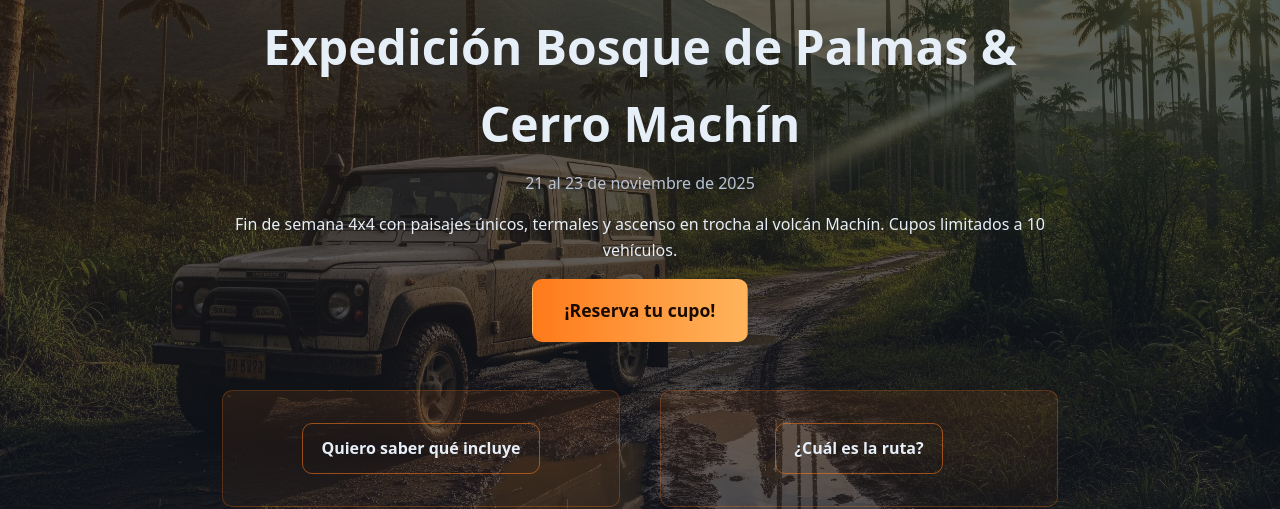
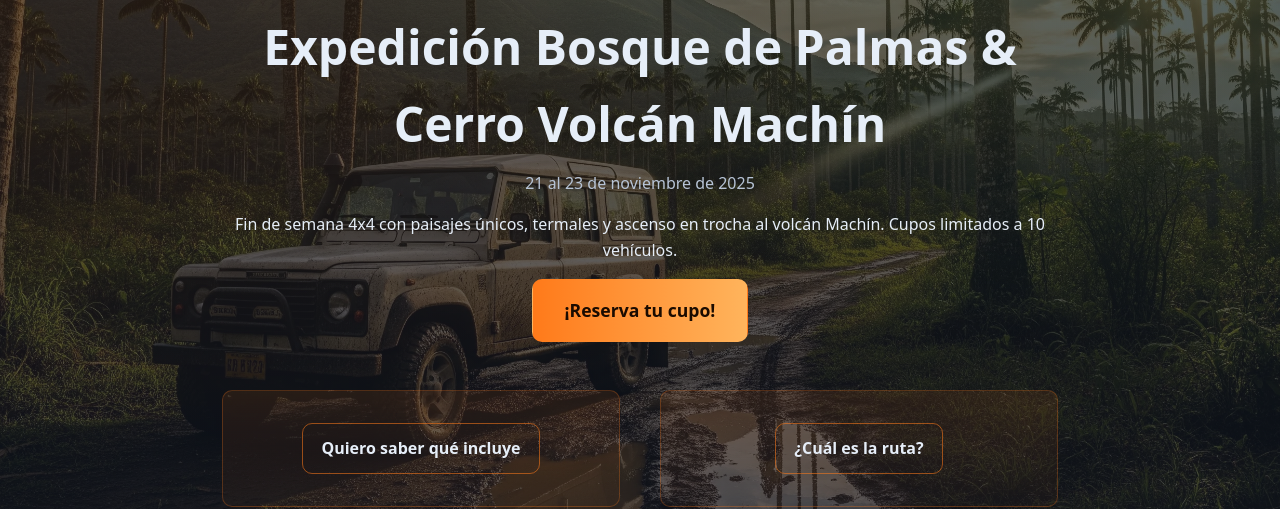
Before and after one commit to rcdflorez/4x4-travel-eje, a plain HTML site: page bosque-palmas-machin/index.html in a window 1280 px wide. Shown: the part 291-800 px from the top of the page. Drawn offline with Linux system fonts and the light colour scheme.

Commit message:
Update expedition name to include 'Volcán' in Cerro Machín

```diff
--- a/bosque-palmas-machin/config.json
+++ b/bosque-palmas-machin/config.json
@@ -1,7 +1,7 @@
 {
   "expedition": {
-    "name": "Expedición Bosque de Palmas & Cerro Machín",
-    "shortName": "Bosque de Palmas & Cerro Machín",
+    "name": "Expedición Bosque de Palmas & Cerro Volcán Machín",
+    "shortName": "Bosque de Palmas & Cerro Volcán Machín",
     "dates": {
       "start": "2025-11-21",
       "end": "2025-11-23",
@@ -112,7 +112,7 @@
       "number": "573045374705",
       "url": "https://wa.me/573045374705",
       "texts": {
-        "registration": "Quiero inscribirme a la Expedición Bosque de Palmas & Cerro Machín (21-23 Nov 2025)",
+        "registration": "Quiero inscribirme a la Expedición Bosque de Palmas & Cerro Volcán Machín (21-23 Nov 2025)",
         "info": "Hola, tengo preguntas sobre la expedición"
       }
     },
@@ -148,7 +148,7 @@
     }
   },
   "seo": {
-    "title": "Expedición Bosque de Palmas & Cerro Machín (21-23 Nov 2025) | 4X4 Travel Eje",
+    "title": "Expedición Bosque de Palmas & Cerro Volcán Machín (21-23 Nov 2025) | 4X4 Travel Eje",
     "description": "Vive un fin de semana 4x4 por el Bosque de Palmas y el volcán Cerro Machín: aventura, paisajes y actividades en grupo. Cupos limitados a 10 vehículos.",
     "keywords": [
       "expedición 4x4",
--- a/bosque-palmas-machin/index.html
+++ b/bosque-palmas-machin/index.html
@@ -4,15 +4,15 @@
   <meta charset="UTF-8">
   <meta name="viewport" content="width=device-width, initial-scale=1.0">
   <meta name="color-scheme" content="dark" />
-  <title>Expedición Bosque de Palmas & Cerro Machín (21-23 Nov 2025) | 4X4 Travel Eje</title>
+  <title>Expedición Bosque de Palmas & Cerro Volcán Machín (21-23 Nov 2025) | 4X4 Travel Eje</title>
   <meta name="description" content="Vive un fin de semana 4x4 por el Bosque de Palmas y el volcán Cerro Machín: aventura, paisajes y actividades en grupo. Cupos limitados a 10 vehículos." />
   <meta property="og:site_name" content="4X4 Travel Eje" />
-  <meta property="og:title" content="Expedición Bosque de Palmas & Cerro Machín | 21-23 Nov 2025 | 4X4 Travel Eje" />
+  <meta property="og:title" content="Expedición Bosque de Palmas & Cerro Volcán Machín | 21-23 Nov 2025 | 4X4 Travel Eje" />
   <meta property="og:type" content="website" />
   <meta property="og:description" content="Aventura 4x4 exclusiva: 10 vehículos, guías, hospedaje, alimentación y actividades únicas entre Salento y Cajamarca." />
   <meta property="og:image" content="/4x4-travel-eje/bosque-palmas-machin/assets/images/sharing.png" />
   <meta name="twitter:card" content="summary_large_image" />
-  <meta name="twitter:title" content="Expedición Bosque de Palmas & Cerro Machín | 21-23 Nov 2025 | 4X4 Travel Eje" />
+  <meta name="twitter:title" content="Expedición Bosque de Palmas & Cerro Volcán Machín | 21-23 Nov 2025 | 4X4 Travel Eje" />
   <meta name="twitter:description" content="Vive un fin de semana 4x4 con paisajes únicos, termales y ascenso al volcán Machín. Cupos limitados." />
   <meta name="twitter:image" content="/4x4-travel-eje/bosque-palmas-machin/assets/images/sharing.png" />
   <link rel="apple-touch-icon" sizes="180x180" href="/4x4-travel-eje/bosque-palmas-machin/assets/images/apple-touch-icon.png">
@@ -25,7 +25,7 @@
   {
     "@context": "https://schema.org",
     "@type": "Event",
-    "name": "Expedición Bosque de Palmas & Cerro Machín",
+    "name": "Expedición Bosque de Palmas & Cerro Volcán Machín",
     "startDate": "2025-11-21",
     "endDate": "2025-11-23",
     "eventAttendanceMode": "https://schema.org/OfflineEventAttendanceMode",
@@ -80,7 +80,7 @@
         <img src="/4x4-travel-eje/bosque-palmas-machin/assets/images/4x4travelejelogo.png" alt="4X4 Travel Eje logo">
       </div>
       <div class="hero-title">
-        <h1>Bosque de Palmas & Cerro Machín</h1>
+        <h1>Bosque de Palmas & Cerro Volcán Machín</h1>
       </div>
       <p class="gp-hero-dates">21 al 23 de noviembre de 2025</p>
       <p>Fin de semana 4x4 con paisajes únicos, termales y ascenso en trocha al volcán Machín. Cupos limitados a 10 vehículos.</p>
```
Also changed, not shown: index.html (+1 -1 lines).
